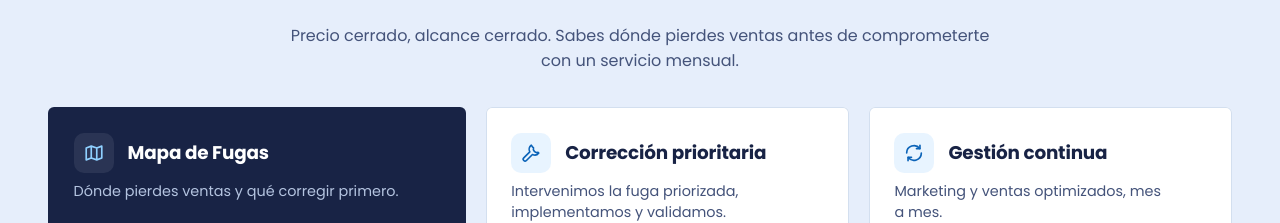
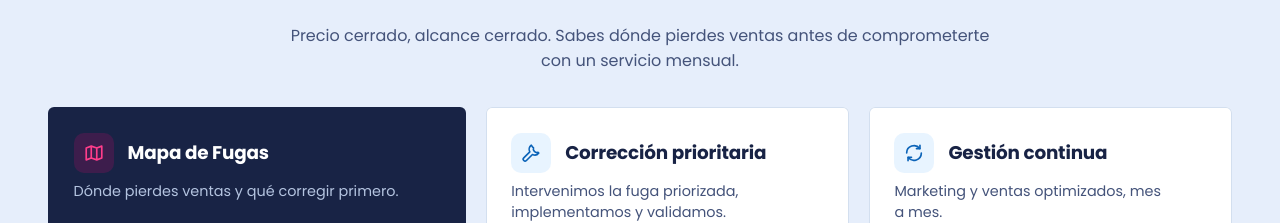
Before and after one commit to ManyaDM/manya-landing, a Next.js app: page /mapa-de-fugas in a window 1280 px wide. Shown: the part 5480-5703 px from the top of the page. Built offline with nearby package versions, Linux system fonts and the light colour scheme.

Commit message:
style(mapa-de-fugas): fuchsia icon on featured plan

```diff
--- a/app/mapa-de-fugas/mapa-de-fugas.css
+++ b/app/mapa-de-fugas/mapa-de-fugas.css
@@ -1447,7 +1447,7 @@ html:has(.mdf){scroll-behavior:smooth;scroll-padding-top:calc(80px + 20px)}
 .mdf .plan.is-featured{border-top:0;border-radius:6px}
 .mdf .plan:nth-child(2):hover{outline-color:var(--brand-blue)}
 .mdf .plan-ico,.mdf .plan-ico.is-rose{background:rgba(35,150,254,.10);color:var(--blue-ink)}
-.mdf .plan.is-featured .plan-ico{background:rgba(255,255,255,.08);color:var(--ice)}
+.mdf .plan.is-featured .plan-ico{background:rgba(255,0,110,.16);color:#ff3d8b}
 .mdf .plan-price.is-quote b{font-size:1.25rem;font-weight:700;letter-spacing:-.01em}
 .mdf .plan-price.is-quote .plan-per{font-size:.86rem;color:var(--ink-mute)}
 .mdf .plan-label{color:var(--ink-mute);letter-spacing:.12em}
```
